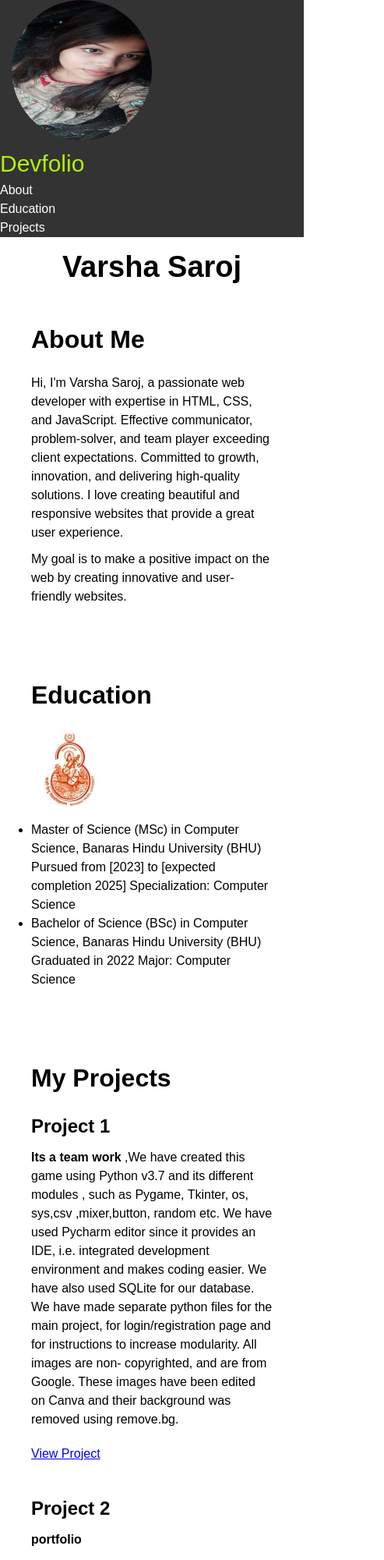
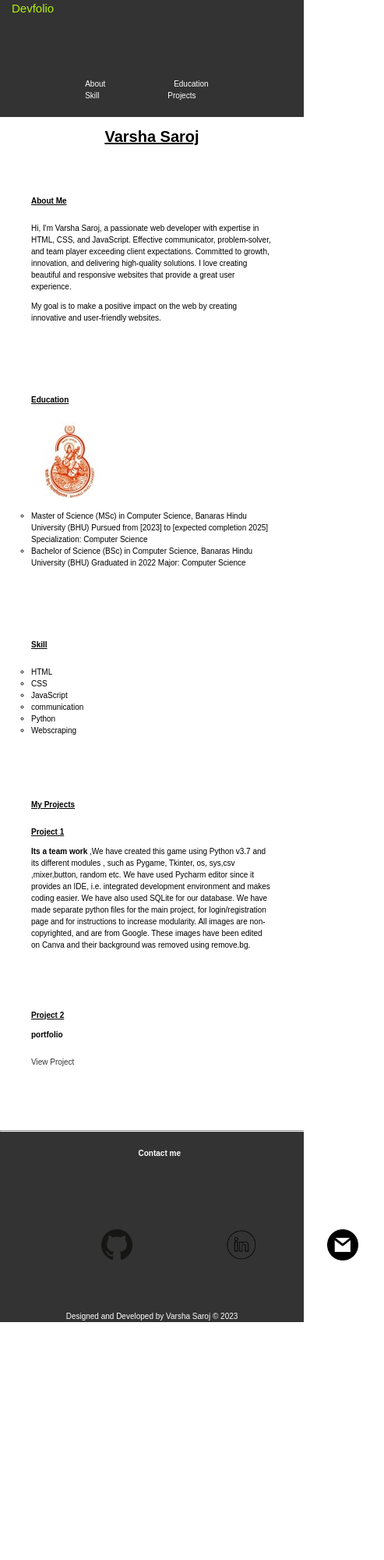
Before and after one commit to VarshaSaroj/webdev2, a plain HTML site: page portfolio/index.html in a window 390 px wide. Shown: the top 2000 px of the page at 78% size, 493 px wide, since content can reach past the window. After the commit the page ends 1705 px from the top, so only its background shows below. Drawn offline with Linux system fonts and the light colour scheme.

Commit message:
modified

```diff
--- a/portfolio/index.html
+++ b/portfolio/index.html
@@ -10,11 +10,13 @@
     <header >
          <nav>
             <ul>
-              <li> <img id="pic" src="varsha.jpg" alt="image"></li>
-              <li><a id="logo" href="dev">Devfolio</a></li>
-              <li><a class="x" href="#about">About</a></li>
-              <li><a class="x" href="#education">Education</a></li>
-              <li><a class="x" href="#projects">Projects</a></li>
+              <li class="listy"><a id="logo" href="dev">Devfolio</a></li>
+                   <div class="listx">
+                   <li class="list"><a class="x" href="#about">About</a></li>
+                   <li class="list"><a class="x" href="#education">Education</a></li>
+                   <li class="list"><a class="x" href="#skill">Skill</a></li>
+                   <li class="list"><a class="x" href="#projects">Projects</a></li>
+             </div>
             </ul>
         </nav>
     </header>
@@ -27,7 +29,7 @@
         <section id="education">
           <h2>Education</h2>
           <img src="bhu-logo.jpg" alt="image">
-          <p><ul>
+          <p><ol>
             <li> Master of Science (MSc) in Computer Science, Banaras Hindu University (BHU)
 
             Pursued from [2023] to [expected completion 2025]
@@ -38,7 +40,18 @@
             Graduated in 2022
             Major: Computer Science
           </li>
-          </ul></Master></p>
+          </ol></p>
+        </section>
+        <section id="skill">
+          <h2>Skill</h2>
+      <ol>
+        <li>HTML</li>
+        <li>CSS</li>
+        <li>JavaScript</li>
+        <li>communication</li>
+        <li>Python</li>
+        <li>Webscraping</li>
+      </ol>
         </section>
           <section id="projects">
             <h2>My Projects</h2>
@@ -63,16 +76,18 @@
             <div class="project">
               <h2>Project 2</h2>
               <p><b>portfolio</b></p>
-              <a href="https://varshasaroj.github.io/VarshaSaroj.portfolio/">View Project</a>
+              <a id="z" href="https://varshasaroj.github.io/VarshaSaroj.portfolio/">View Project</a>
             </div>
           </section>
     <hr>
     <footer>
         <pre> <h4 class="textx">       Contact me</h4></pre><br> &nbsp;
-<a class="text" style="margin-left: 200px;" href="https://github.com/VarshaSaroj"><img src="github-logo.png " alt="github-logo" width="60px"></a>
-<a class="text" href="https://www.linkedin.com/in/varsha-saroj-171a60229/ "><img src="li.png" alt="" width="60"></a>
-<a class="text" href="mailto:varshasaroj692001@gmail.com"><img src="gmail-logo.jpg" alt="gmail-logo" width="60px"></a><br>&nbsp;
-<p>Designed and Developed by Varsha Saroj &copy; 2023</p>
+        <div id="container">
+<a class="textxy" href="https://github.com/VarshaSaroj"><img class="y" src="github-logo.png " alt="github-logo" width="60px"></a>
+<a class="text" href="https://www.linkedin.com/in/varsha-saroj-171a60229/ "><img class="y" src="li.png" alt="" width="60px"></a>
+<a class="text" href="mailto:varshasaroj692001@gmail.com"><img class="y" src="gmail-logo.jpg" alt="gmail-logo" width="60px"></a><br>&nbsp;
+</div>
+<p id="p">Designed and Developed by Varsha Saroj &copy; 2023</p>
     </footer>
 
 </body>
--- a/portfolio/style3.css
+++ b/portfolio/style3.css
@@ -21,50 +21,56 @@
   #logo{
     color: #b3f00b;
     font-size: 30px;
-    margin-right: 120px;
+    margin-left: 50px;
+    position: sticky;
 }
 
-  nav ul {
+  ul {
     list-style-type: none;
-    margin: 0;
+    display: flex;
+    flex-direction: row;
 
   }
-
-  nav ul li {
+  .listx{
+    margin-top: 100px;
+    position: sticky;
+  }
+  .list{
     display: inline;
-
-    margin-right: 60px;
+    justify-content: space-evenly;
+    margin-right: 70px;
   }
-
-  nav ul li a {
+ a {
     color: #fff;
     text-decoration: none;
 
   }
-  #pic{
-    height: 180px;
-    width: 180px;
-    border-radius: 50%;
-    margin-left: 15px;
+  #z{
+    color: #333;
   }
   .x{
     padding-bottom: 5px;
-    margin-right: 120px;
+    margin-right: 100px;
   }
 
   section {
     padding: 40px;
   }
 
-  h2 {
+  h1,h2 {
+    text-decoration: underline;
     font-size: 32px;
     margin-bottom: 20px;
   }
 
   p {
+    text-align: left;
     margin-bottom: 10px;
   }
-
+  ol{
+    text-align: left;
+    list-style: circle;
+  }
   .project {
     margin-bottom: 40px;
   }
@@ -81,9 +87,90 @@
   footer {
     background-color: #333;
     color: #fff;
-    text-align: center;
+    text-align:center;
     padding-top: 5px;
   }
+  #container{
+    display: flex;
+    flex-direction: row;
+  }
+  .textxy
+  {
+    margin: 60px;
+    margin-left: 430px;
+    position: sticky;
+}
 .text{
-    margin-right: 160px;
+  display: inline;
+  justify-content: space-evenly;
+    margin: 60px;
 }
+#p{
+  text-align: center;
+}
+
+@media only screen and (max-width: 620px) {
+  /* For mobile phones: */
+.project,h2,section,header,body,
+ .project h2, footer {
+    width: 100%;
+    font-size: 10px;
+  }
+}
+@media only screen and (max-width: 620px) {
+ol{
+  text-align: start;
+}
+}
+@media only screen and (max-width: 620px) {
+  #p{
+    text-align: center;
+  }
+  }
+  @media only screen and (max-width: 620px) {
+  .x{
+    margin-right: 5px;
+    font-size: 10px;
+  text-align: center;
+  }
+}
+@media only screen and (max-width: 620px) {
+  h1{
+    font-size: 20px;
+  }
+  }
+  @media only screen and (max-width: 620px) {
+    #logo{
+      font-size: 15px;
+      margin-left: 15px;
+    }
+    }
+    @media only screen and (max-width: 620px) {
+      .y{
+        width: 40px;
+      }
+      }
+      @media only screen and (max-width: 620px) {
+        .text{
+          display: inline;
+          justify-content: space-evenly;
+          margin-right: 30px;
+        }}
+        @media only screen and (max-width: 620px) {
+          .textxy
+          {
+            margin: 60px;
+            margin-left: 130px;
+            position: sticky;
+          }}
+          @media only screen and (max-width: 620px) {
+            .listx{
+              margin-top: 100px;
+              position: sticky;
+              margin-bottom: 20px;
+            }
+            .list{
+            margin: 40px;
+            justify-content: space-evenly;
+
+            }}
--- /dev/null
+++ b/quize/app.css
@@ -0,0 +1,65 @@
+:root {
+    --hue-neutral :200;
+    --hue-wrong :0;
+    --hue-correct: 145;
+}
+body{
+    --hue:var(--hue-neutral);
+    padding: 0;
+    margin: 0;
+    display: flex;
+    width: 150vh;
+    height: 150vh;
+    justify-content: center;
+    align-items: center;
+    background-color: hsl(var(--hue) ,100%,200%);
+}
+body.correct{
+    --hue: var(--hue-correct)
+}
+body.wrong{
+    --hue: var(--hue-wrong)
+}
+.container{
+    width: 800px;
+    max-width: 80%;
+    background-color: white;
+    border-radius: 5px;
+    padding: 10px;
+    box-shadow: 0 0 10px 2px;
+}
+.btn-grid{
+    display: grid;
+    grid-template-columns: repeat(2,auto);
+    gap: 10px;
+    margin: 20px 0;
+}
+.btn{
+    --hue:var(--hue-neutral);
+    border: 1px solid hsl(var(--hue) ,100%,30%);
+    background-color:hsl(var(--hue) ,100%,50%);
+    border-radius: 5px;
+    padding: 5px 10px;
+    margin: 5px;
+    color: white;
+    outline: none;
+    cursor: pointer;
+}
+.btn:hover{
+    border-color: black;
+}
+.start-btn,
+.next-btn{
+    font-size: 1.5rem;
+    font-weight: bold;
+    padding: 10px 20px;
+    cursor: pointer;
+}
+.controls{
+    display: flex;
+    justify-content: center;
+    align-items: center;
+}
+.hide{
+    display: none;
+}
```
Also changed, not shown: portfolio/project.html (deleted, +0 -12 lines), quize/index.html (added, +29 -0 lines), quize/script.js (added, +85 -0 lines), trafic/set.html (added, +76 -0 lines).
